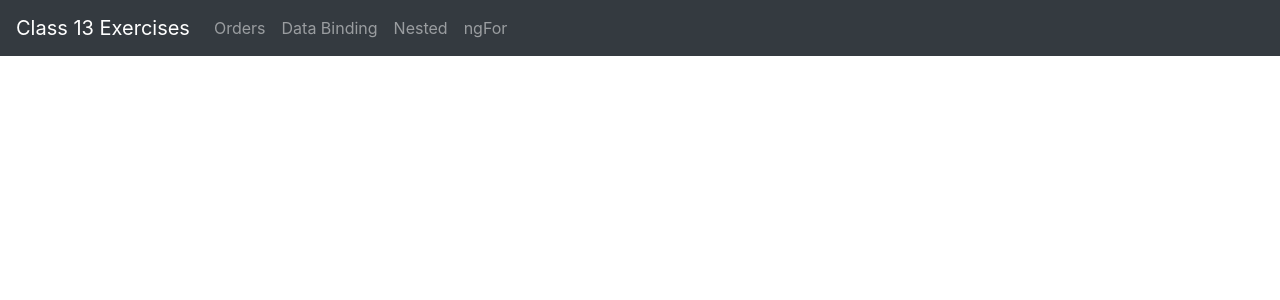
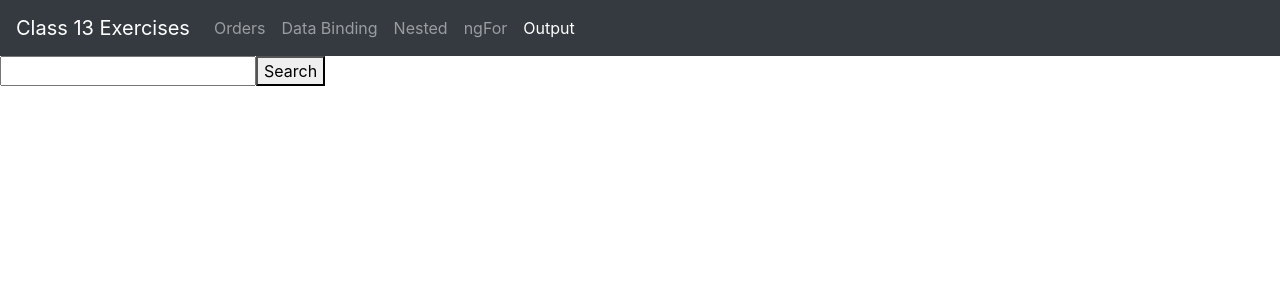
Before and after one commit to nathanieltruitt/CL_class_13_exercise, an Angular app: page /basic-custom-event in a window 1280 px wide. Before the commit this address led to /. Shown: the top 300 px of the page. Built offline with nearby package versions, Linux system fonts and the light colour scheme.

Commit message:
finished exercise 4 for real this time

```diff
--- a/src/app/app-routing.module.ts
+++ b/src/app/app-routing.module.ts
@@ -5,6 +5,7 @@ import { OrderDashboardComponent } from './order-dashboard/order-dashboard.compo
 import { BasicCustomPropertyExerciseComponent } from './basic-custom-property-exercise/basic-custom-property-exercise.component';
 import { NestedComponentsInputExerciseComponent } from './nested-components-input-exercise/nested-components-input-exercise.component';
 import { NgforInputDecoratorExerciseComponent } from './ngfor-input-decorator-exercise/ngfor-input-decorator-exercise.component';
+import { BasicCustomEventExerciseComponent } from './basic-custom-event-exercise/basic-custom-event-exercise.component';
 
 const routes: Routes = [
   {
@@ -23,6 +24,10 @@ const routes: Routes = [
     path: 'ngFor-input-decorator',
     component: NgforInputDecoratorExerciseComponent,
   },
+  {
+    path: 'basic-custom-event',
+    component: BasicCustomEventExerciseComponent,
+  },
 ];
 
 @NgModule({
@@ -35,4 +40,5 @@ export const RoutingComponents = [
   BasicCustomPropertyExerciseComponent,
   NestedComponentsInputExerciseComponent,
   NgforInputDecoratorExerciseComponent,
+  BasicCustomEventExerciseComponent,
 ];
--- a/src/app/app.module.ts
+++ b/src/app/app.module.ts
@@ -1,6 +1,7 @@
 import { NgModule } from '@angular/core';
 import { BrowserModule } from '@angular/platform-browser';
 import { AppRoutingModule } from './app-routing.module';
+import { FormsModule } from '@angular/forms';
 
 import { AppComponent } from './app.component';
 import { RoutingComponents } from './app-routing.module';
@@ -12,6 +13,7 @@ import { UserComponent } from './basic-custom-property-exercise/user/user.compon
 import { MyProfileComponent } from './nested-components-input-exercise/my-profile/my-profile.component';
 import { PostsComponent } from './nested-components-input-exercise/posts/posts.component';
 import { UserTwoComponent } from './ngfor-input-decorator-exercise/user-two/user-two.component';
+import { SearchComponent } from './basic-custom-event-exercise/search/search.component';
 
 @NgModule({
   declarations: [
@@ -25,8 +27,9 @@ import { UserTwoComponent } from './ngfor-input-decorator-exercise/user-two/user
     MyProfileComponent,
     PostsComponent,
     UserTwoComponent,
+    SearchComponent,
   ],
-  imports: [BrowserModule, AppRoutingModule],
+  imports: [BrowserModule, AppRoutingModule, FormsModule],
   providers: [],
   bootstrap: [AppComponent],
 })
--- /dev/null
+++ b/src/app/basic-custom-event-exercise/basic-custom-event-exercise.component.html
@@ -0,0 +1,3 @@
+<app-search (mySearchEvent)="searchResults = $event"></app-search>
+<!-- only show p tag if searchResults exists -->
+<p *ngIf="searchResults">You search for {{ searchResults }}</p>
--- /dev/null
+++ b/src/app/basic-custom-event-exercise/basic-custom-event-exercise.component.ts
@@ -0,0 +1,14 @@
+import { Component, OnInit } from '@angular/core';
+
+@Component({
+  selector: 'app-basic-custom-event-exercise',
+  templateUrl: './basic-custom-event-exercise.component.html',
+  styleUrls: ['./basic-custom-event-exercise.component.css'],
+})
+export class BasicCustomEventExerciseComponent implements OnInit {
+  searchResults!: string;
+
+  constructor() {}
+
+  ngOnInit(): void {}
+}
--- /dev/null
+++ b/src/app/basic-custom-event-exercise/search/search.component.html
@@ -0,0 +1,2 @@
+<input type="text" [(ngModel)]="mySearch" />
+<button type="button" (click)="sendSearch()">Search</button>
--- /dev/null
+++ b/src/app/basic-custom-event-exercise/search/search.component.ts
@@ -0,0 +1,19 @@
+import { Component, EventEmitter, OnInit, Output } from '@angular/core';
+
+@Component({
+  selector: 'app-search',
+  templateUrl: './search.component.html',
+  styleUrls: ['./search.component.css'],
+})
+export class SearchComponent implements OnInit {
+  mySearch!: string;
+  @Output() mySearchEvent = new EventEmitter<string>();
+
+  constructor() {}
+
+  ngOnInit(): void {}
+
+  sendSearch() {
+    this.mySearchEvent.emit(this.mySearch);
+  }
+}
--- a/src/app/navbar/navbar.component.html
+++ b/src/app/navbar/navbar.component.html
@@ -43,6 +43,14 @@
           >ngFor</a
         >
       </li>
+      <li class="nav-item">
+        <a
+          class="nav-link"
+          routerLink="/basic-custom-event"
+          [routerLinkActive]="'active'"
+          >Output</a
+        >
+      </li>
       <!-- <li class="nav-item dropdown">
         <a class="nav-link dropdown-toggle" href="#" role="button" data-toggle="dropdown" aria-expanded="false">
           Dropdown
```
Also changed, not shown: src/app/basic-custom-event-exercise/basic-custom-event-exercise.component.css (added), src/app/basic-custom-event-exercise/search/search.component.css (added).
